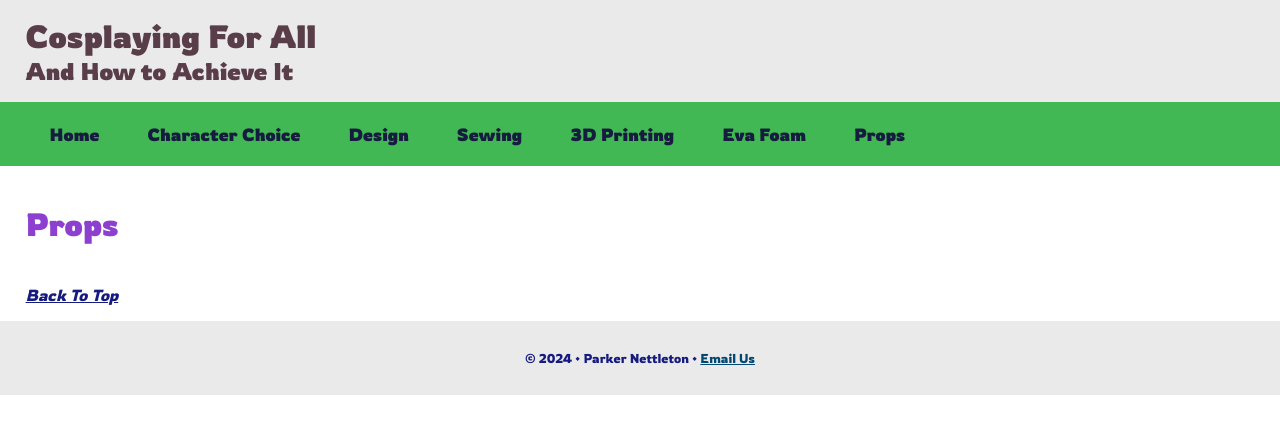
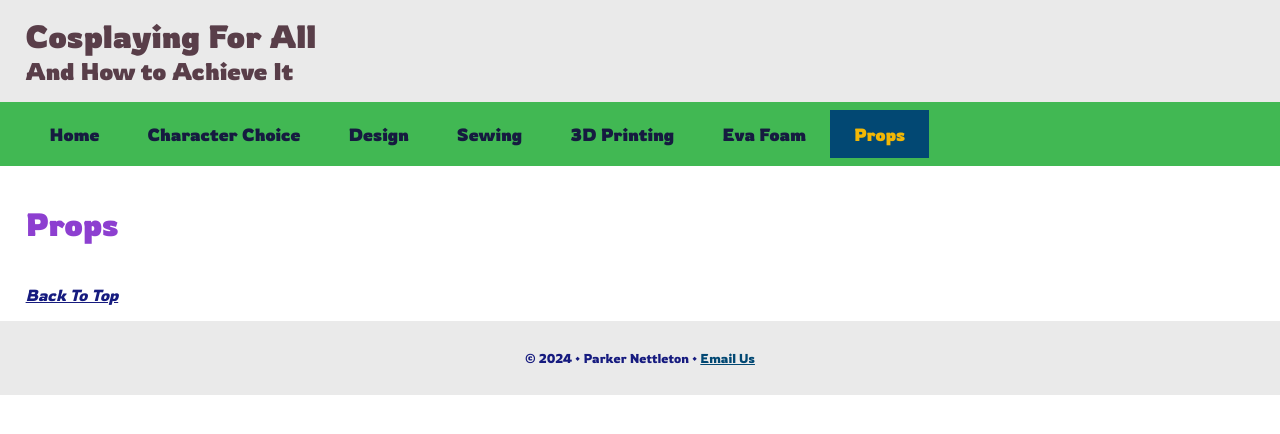
Before and after one commit to ponettleton/dwdd1600, a plain HTML site: page 04intro-css/props.html in a window 1280 px wide. Drawn offline with Linux system fonts and the light colour scheme.

Commit message:
Update props.html

```diff
--- a/04intro-css/props.html
+++ b/04intro-css/props.html
@@ -28,7 +28,7 @@
                 <li><a href="sewing.html">Sewing</a></li>
                 <li><a href="3dprinting.html">3D Printing</a></li>
                 <li><a href="evafoam.html">Eva Foam</a></li>
-                <li><a href="props.html">Props</a></li>
+                <li class="active"><a href="props.html">Props</a></li>
             </ul>
         </nav>
         <!-- Start of the page content -->
```
